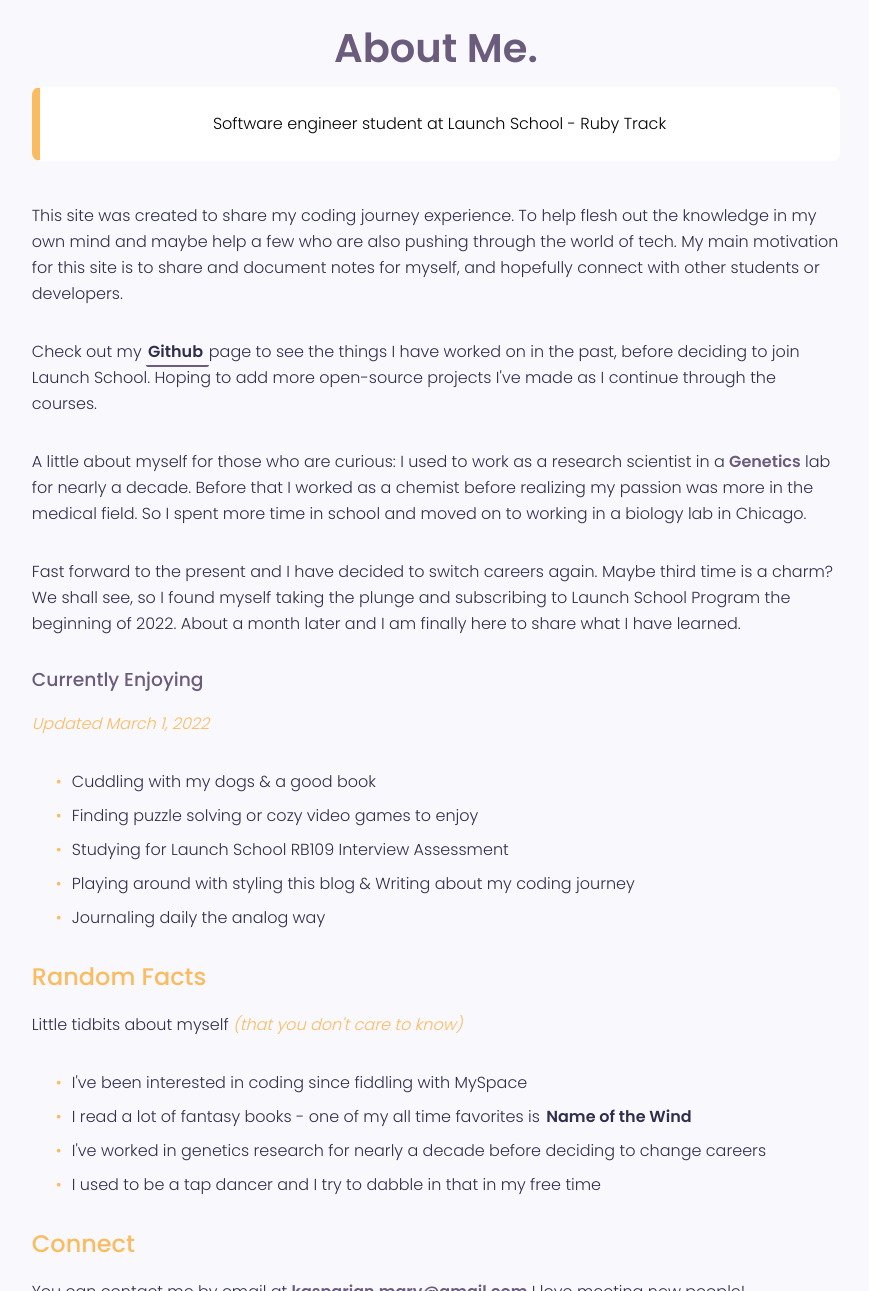
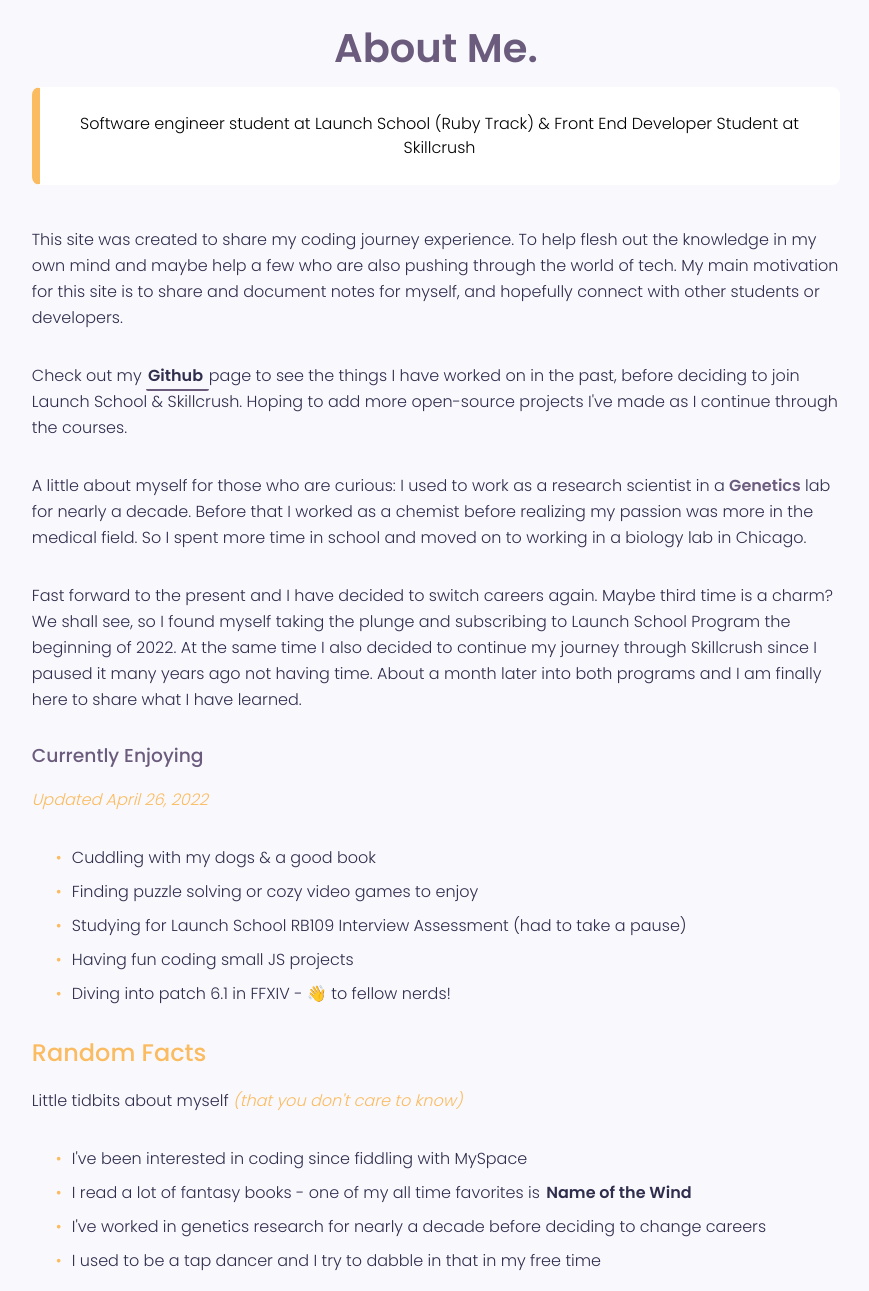
Before and after one commit to marykasp/maryk-dev, a Gatsby site: page /about in a window 1280 px wide. Shown: the part 129-1420 px from the top of the page, without its empty margins (204-1073 px from the left). Built offline with nearby package versions, Linux system fonts and the light colour scheme; Gatsby itself is replaced by a stand-in of ours; a web font is replaced by a local one.

Commit message:
Update about page info

```diff
--- a/src/pages/about.js
+++ b/src/pages/about.js
@@ -8,18 +8,18 @@ export default function About() {
         <header>
           <div className="container">
               <h1>About Me.</h1>
-              <p className="description">Software engineer student at Launch School - Ruby Track</p>
+              <p className="description">Software engineer student at Launch School (Ruby Track) & Front End Developer Student at Skillcrush</p>
           </div>
         </header>
         <section className="container">
           <p>This site was created to share my coding journey experience. To help flesh out the knowledge in my own mind and maybe help a few who are also pushing through the world of tech. My main motivation for this site is to share and document notes for myself, and hopefully connect with other students or developers.</p>
-          <p>Check out my <a href="https://github.com/marykasp"> Github </a> page to see the things I have worked on in the past, before deciding to join Launch School. Hoping to add more open-source projects I've made as I continue through the courses.</p>
+          <p>Check out my <a href="https://github.com/marykasp"> Github </a> page to see the things I have worked on in the past, before deciding to join Launch School & Skillcrush. Hoping to add more open-source projects I've made as I continue through the courses.</p>
           <p>A little about myself for those who are curious: I used to work as a research scientist in a <strong>Genetics</strong> lab for nearly a decade. Before that I worked as a chemist before realizing my passion was more in the medical field. So I spent more time in school and moved on to working in a biology lab in Chicago.</p>
-          <p>Fast forward to the present and I have decided to switch careers again. Maybe third time is a charm? We shall see, so I found myself taking the plunge and subscribing to Launch School Program the beginning of 2022. About a month later and I am finally here to share what I have learned. </p>
+          <p>Fast forward to the present and I have decided to switch careers again. Maybe third time is a charm? We shall see, so I found myself taking the plunge and subscribing to Launch School Program the beginning of 2022. At the same time I also decided to continue my journey through Skillcrush since I paused it many years ago not having time. About a month later into both programs and I am finally here to share what I have learned. </p>
 
           <h3>Currently Enjoying</h3>
           <p>
-            <em>Updated March 1, 2022</em>
+            <em>Updated April 26, 2022</em>
           </p>
           <ul>
             <li>
@@ -29,13 +29,13 @@ export default function About() {
               Finding puzzle solving or cozy video games to enjoy
             </li>
             <li>
-              Studying for Launch School RB109 Interview Assessment
+              Studying for Launch School RB109 Interview Assessment (had to take a pause)
             </li>
             <li>
-              Playing around with styling this blog & Writing about my coding journey
+              Having fun coding small JS projects
             </li>
             <li>
-              Journaling daily the analog way
+              Diving into patch 6.1 in FFXIV - 👋 to fellow nerds!
             </li>
           </ul>
           <h2>Random Facts</h2>
```
